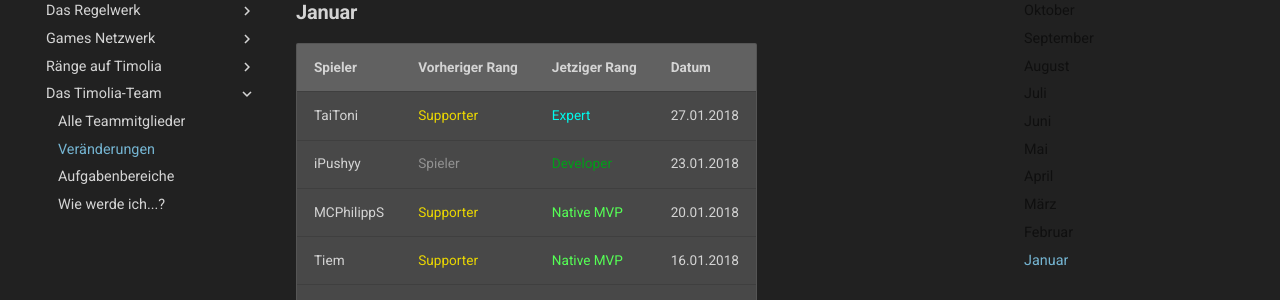
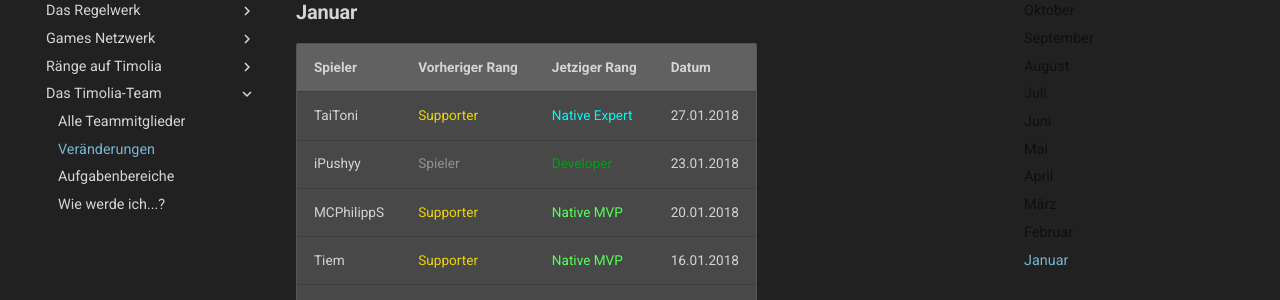
Before and after one commit to TimoliaDE/HowTo, an MkDocs documentation site: the page built from docs/team/changes.md, in a window 1280 px wide and 900 px high, scrolled down 17618 px. Shown: the part 153-453 px from the top of the window. Built offline with MkDocs 1.6.1 and Material for MkDocs 9.7.7, drawn with Linux system fonts in a browser that asks for light colours; old or Windows-style settings are respelled for this version of MkDocs.

Commit message:
TaiToni Supporter -> Native Expert

```diff
--- a/docs/team/changes.md
+++ b/docs/team/changes.md
@@ -408,7 +408,7 @@ Hier werden alle Aus- und Eintritte bzw. Beförderungen und Degradierungen aufge
 ###  <strong>Januar</strong>
 | Spieler | Vorheriger Rang | Jetziger Rang | Datum |
 | ------ | ------ | ------ | ------ |
-| TaiToni | <span class='supporter'>Supporter</span> | <span class='expert'>Expert</span> | 27.01.2018 |
+| TaiToni | <span class='supporter'>Supporter</span> | <span class='expert'>Native Expert</span> | 27.01.2018 |
 | iPushyy | <span class='user'>Spieler</span> | <span class='developer'>Developer</span> | 23.01.2018 |
 | MCPhilippS | <span class='supporter'>Supporter</span> | <span class='mvp'>Native MVP</span> | 20.01.2018 |
 | Tiem | <span class='supporter'>Supporter</span> | <span class='mvp'>Native MVP</span> | 16.01.2018 |
```
